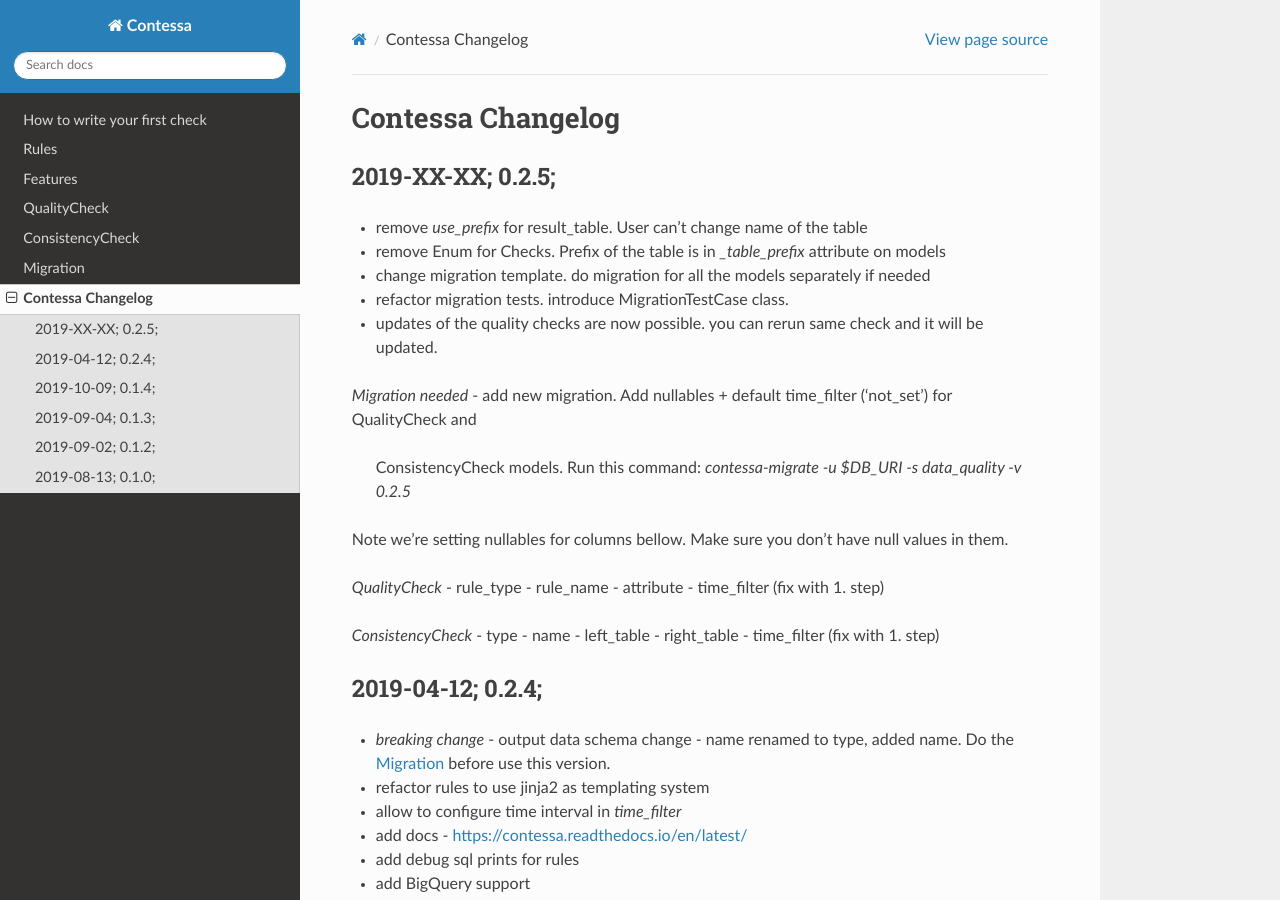
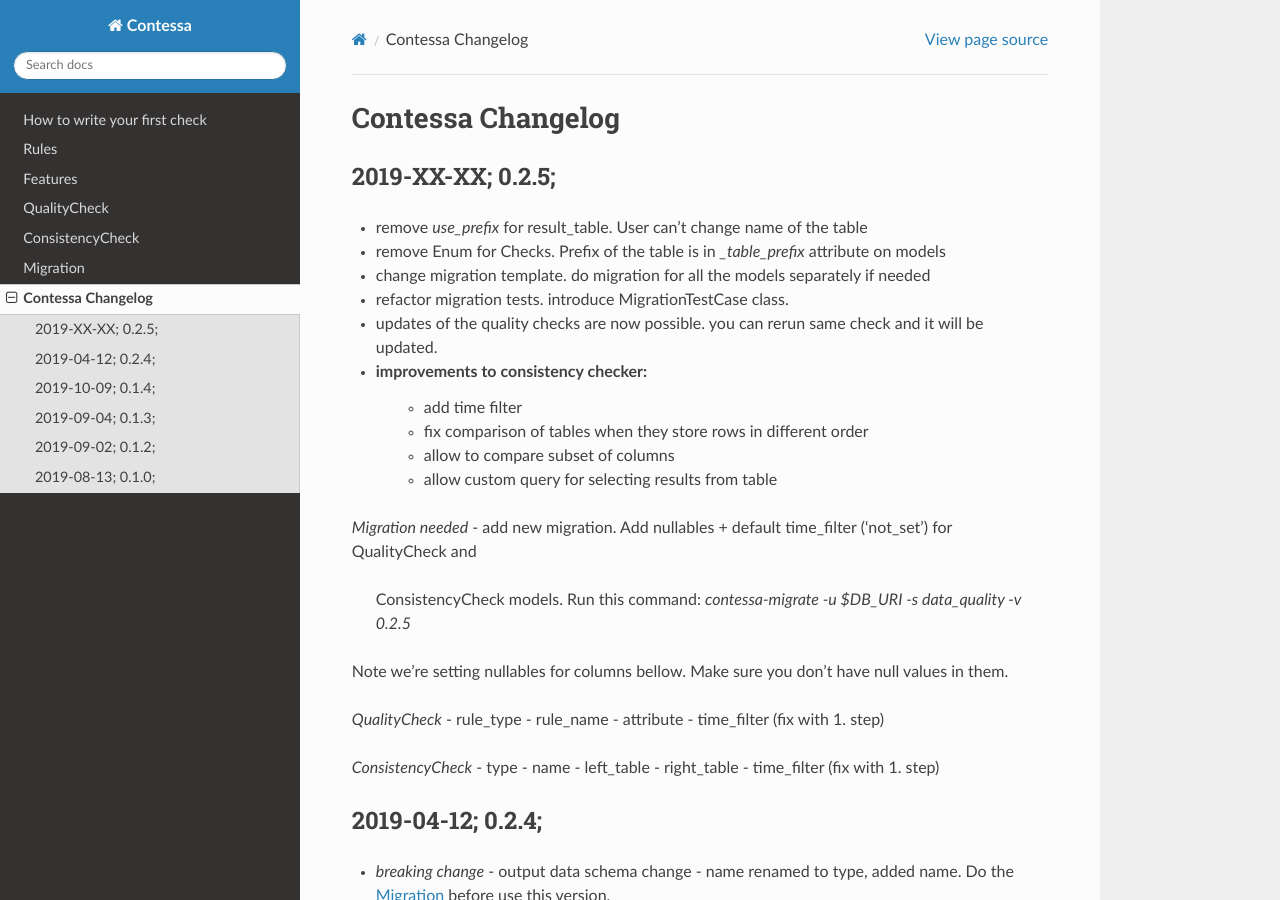
Before and after one commit to kiwicom/contessa, a Sphinx documentation site: the page built from docs/changelog.rst, in a window 1280 px wide and 900 px high. Built offline with Sphinx 7.4.7 and the Read the Docs theme 2.0.0, drawn with Linux system fonts in a browser that asks for light colours.

```diff
--- a/contessa/__init__.py
+++ b/contessa/__init__.py
@@ -6,7 +6,7 @@ It exposes `DataQualityOperator` that can be plugged in any airflow DAG and will
 check on load in temporary table.
 """
 
-__version__ = "0.2.4"
+__version__ = "0.2.5"
 
 # Start ignoring PyUnusedCodeBear
 from .consistency_checker import ConsistencyChecker
--- a/docs/changelog.rst
+++ b/docs/changelog.rst
@@ -9,6 +9,11 @@ Contessa Changelog
 - change migration template. do migration for all the models separately if needed
 - refactor migration tests. introduce MigrationTestCase class.
 - updates of the quality checks are now possible. you can rerun same check and it will be updated.
+- improvements to consistency checker:
+    - add time filter
+    - fix comparison of tables when they store rows in different order
+    - allow to compare subset of columns
+    - allow custom query for selecting results from table
 
 *Migration needed*
 - add new migration. Add nullables + default time_filter ('not_set') for QualityCheck and
```
